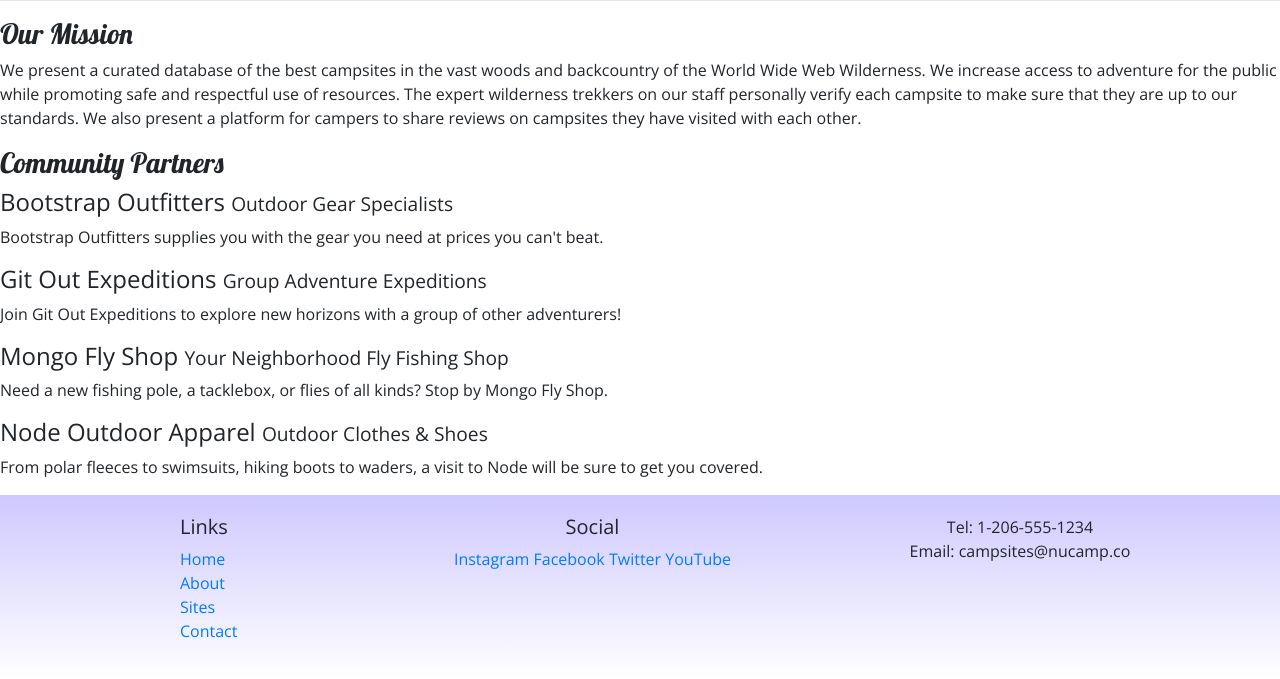
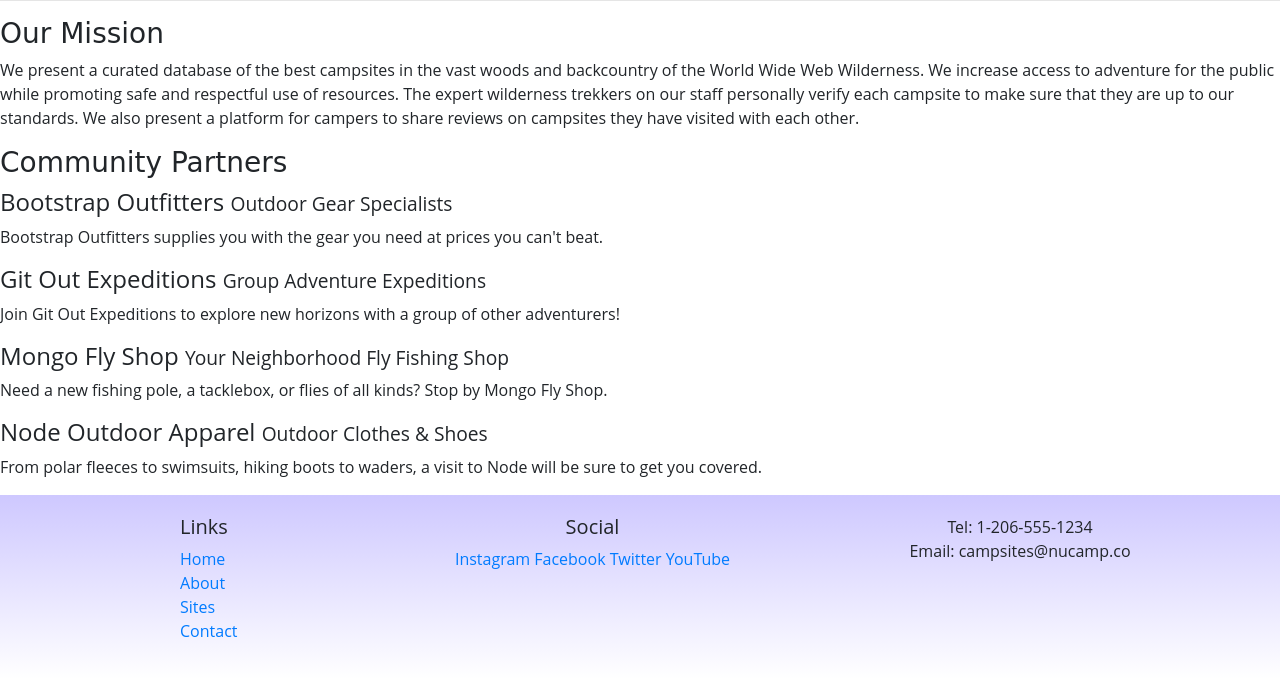
Before and after one commit to smplisiti/Bootstrap, a website: page aboutUs.html in a window 1280 px wide. Shown: the part 249-928 px from the top of the page. Drawn offline with nearby package versions, Linux system fonts and the light colour scheme.

Commit message:
Update aboutUs.html

```diff
--- a/aboutUs.html
+++ b/aboutUs.html
@@ -6,7 +6,6 @@
     <meta charset="utf-8" />
     <meta name="viewport" content="width=device-width, initial-scale=1" />
     <link rel="stylesheet" href="node_modules/bootstrap/dist/css/bootstrap.min.css" />
-    <link rel="stylesheet" href="https://fonts.googleapis.com/css?family=Lobster|Open+Sans" />
     <link rel="stylesheet" href="css/styles.css" />
     <title>NuCamp: A Better Way To Camp</title>
 </head>
```
